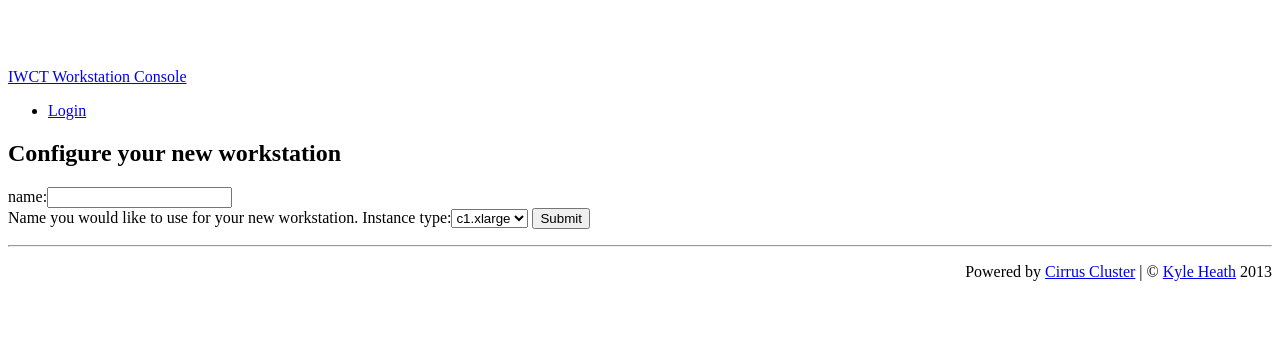
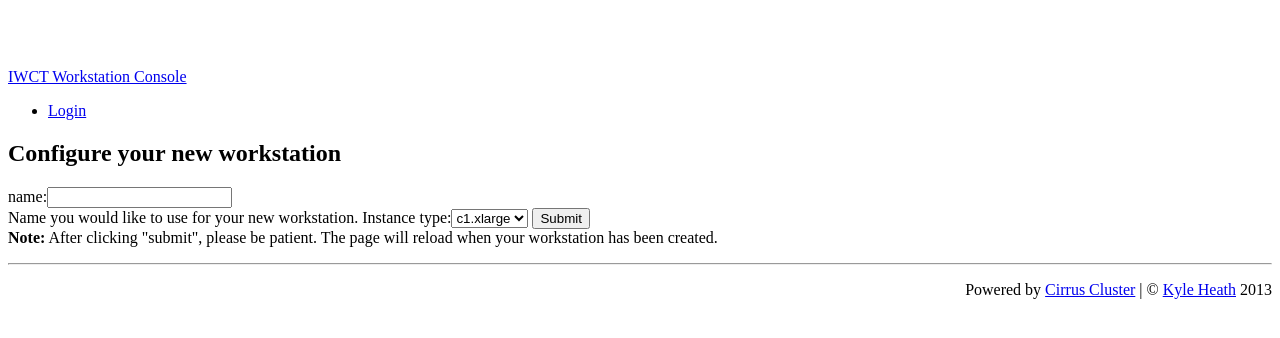
Before and after one commit to heathkh/iwct-webclient, a Django app: template server/webclient/templates/create_workstation.html in a window 1280 px wide. Shown: the top 338 px of the page. Run offline with Django 3.2, Linux system fonts and the light colour scheme; the template is opened without the code that fills it: values that come from a table or form of the project are taken from there, others are empty; some libraries are stand-ins or nearby versions.

Commit message:
Adds note to UI.

```diff
--- a/server/webclient/templates/create_workstation.html
+++ b/server/webclient/templates/create_workstation.html
@@ -9,4 +9,9 @@
 <input type="submit" value="Submit" />
 </form>
 
+<div class="alert">
+  <b>Note:</b>  After clicking "submit", please be patient.  The page will reload when your workstation has been created.
+</div>
+
+
 {% endblock %}
```
